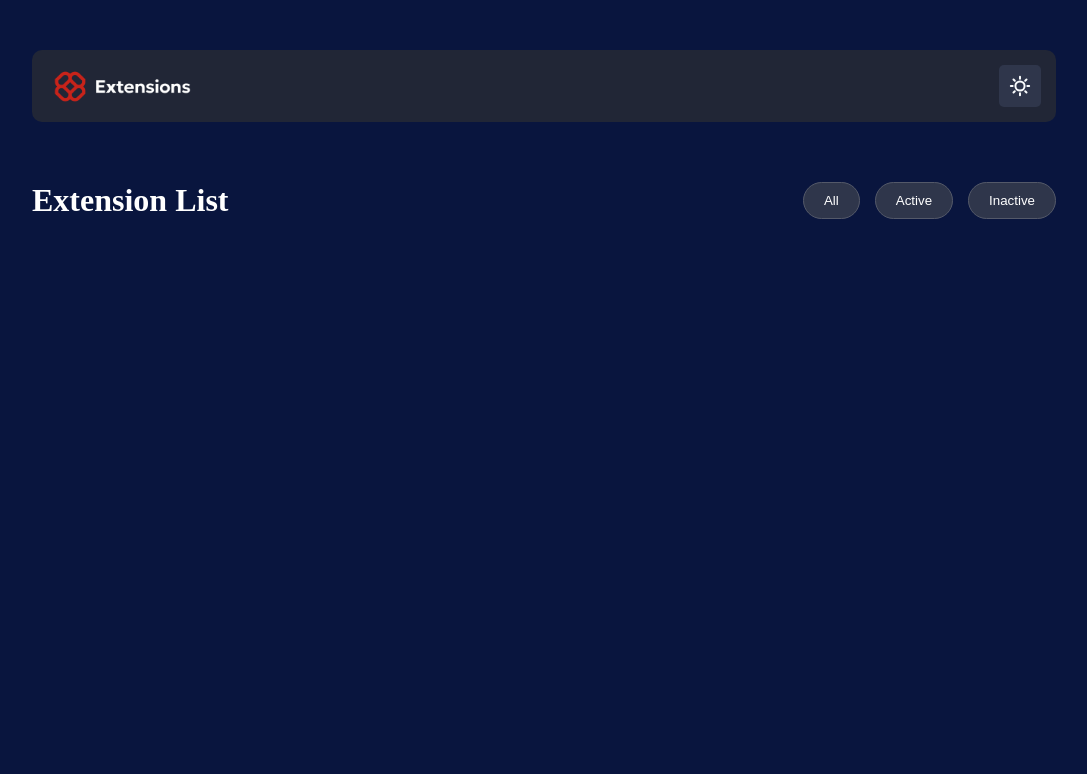
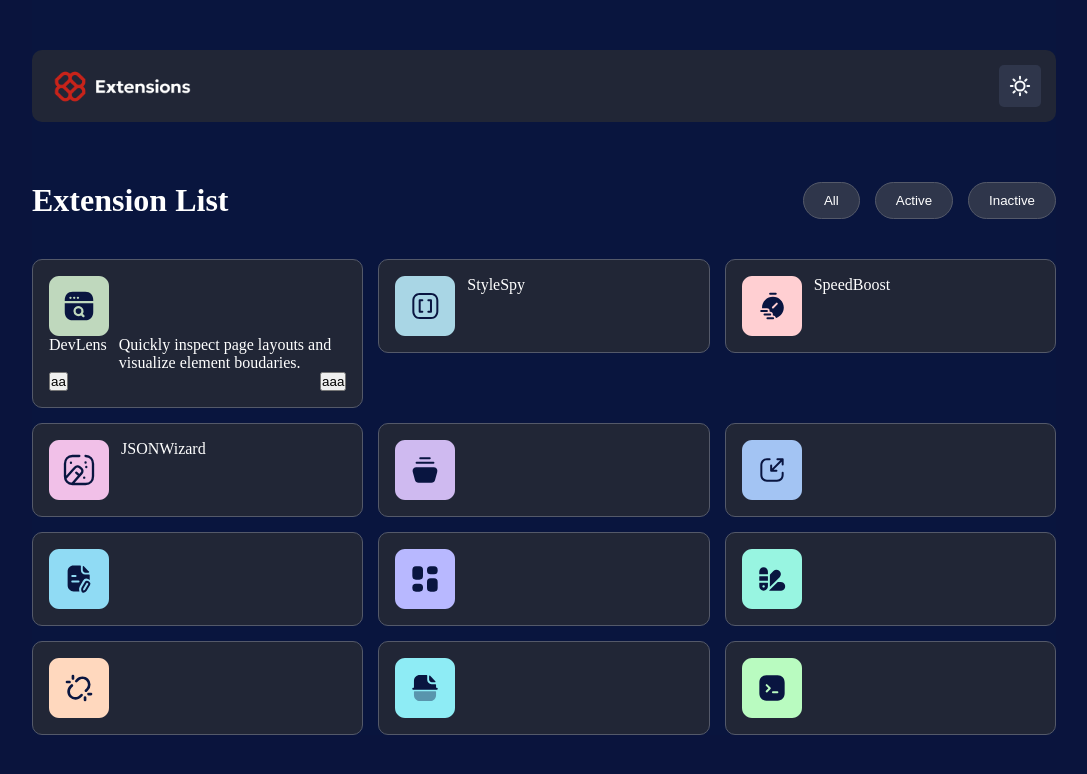
Before and after one commit to kaiquedevesa1/extensions, a React (Vite) app: page / in a window 1280 px wide. Shown: the top 774 px of the page, without its empty margins (96-1183 px from the left). Built offline with nearby package versions, Linux system fonts and the light colour scheme.

Commit message:
:tada: feat adds style

```diff
--- a/src/App.css
+++ b/src/App.css
@@ -1,15 +1,29 @@
 * {
+  margin: 0;
   padding: 0;
-  margin: 0;
   box-sizing: border-box;
 }
 
+html,
+body {
+  height: 100%;
+  background-color: #0a143d;
+}
+
+.content {
+  display: flex;
+  justify-content: center;
+  align-items: center;
+}
+
 .content-container {
-  width: 100vw;
-  height: 100vh;
+  width: 80%;
+  height: auto;
   background-color: #09153e;
   display: flex;
   flex-direction: column;
+  justify-content: center;
+  align-items: center;
 }
 
 .container-logo-mode {
@@ -25,7 +39,7 @@
   align-items: center;
   border-radius: 10px;
   padding: 15px;
-  width: 80%;
+  width: 80vw;
   background-color: #212636;
 }
 
@@ -41,7 +55,7 @@
   border-radius: 5px;
 }
 
-.container-extension {
+.extension-buttons {
   display: flex;
   justify-content: center;
   width: 100%;
@@ -51,7 +65,7 @@
   display: flex;
   justify-content: space-between;
   align-items: center;
-  width: 80%;
+  width: 80vw;
   padding-top: 60px;
   color: white;
 }
@@ -75,3 +89,51 @@
 .container-buttons button:hover {
   background-color: #545969;
 }
+
+.container-extensions {
+  display: flex;
+  justify-content: center;
+  align-items: center;
+
+  padding-top: 40px;
+}
+
+.extensions-list {
+  display: grid;
+  align-items: flex-start;
+  grid-template-columns: repeat(3, 1fr);
+  gap: 15px;
+  width: 100%;
+}
+
+.extension {
+  display: flex;
+
+  color: white;
+  flex-wrap: wrap;
+  gap: 12px;
+  background-color: #212636;
+  width: 100%;
+  border: 1px solid #545969;
+  border-radius: 10px;
+  padding: 16px;
+}
+
+.img {
+  display: flex;
+  align-items: flex-start;
+  flex-direction: column;
+  width: 100%;
+}
+
+.info-extension {
+  display: flex;
+  width: 100%;
+  gap: 12px;
+}
+
+.button-remove-add {
+  width: 100%;
+  display: flex;
+  justify-content: space-between;
+}
--- a/src/App.jsx
+++ b/src/App.jsx
@@ -10,14 +10,15 @@ import TabMasterPro from "./assets/images/logo-tab-master-pro.svg";
 import View from "./assets/images/logo-viewport-buddy.svg";
 import Markup from "./assets/images/logo-markup-notes.svg";
 import Grid from "./assets/images/logo-grid-guides.svg";
-import Palette from "./assets/images/icon-sun.svg";
-import LinkChecker from "./assets/images/icon-sun.svg";
-import DOM from "./assets/images/icon-sun.svg";
-import Console from "./assets/images/icon-sun.svg";
+import Palette from "./assets/images/logo-palette-picker.svg";
+import LinkChecker from "./assets/images/logo-link-checker.svg";
+import DOM from "./assets/images/logo-dom-snapshot.svg";
+import Console from "./assets/images/logo-console-plus.svg";
 
 function App() {
   return (
     <>
+      <div className="content">
         <div className="content-container">
           <div className="container-logo-mode">
             <div className="logo">
@@ -27,9 +28,9 @@ function App() {
               </div>
             </div>
           </div>
-        <div className="container-extension">
+          <div className="extension-buttons">
             <div className="filter">
-            <div className="extension-list">
+              <div className="title">
                 <h1>Extension List</h1>
               </div>
 
@@ -40,6 +41,63 @@ function App() {
               </div>
             </div>
           </div>
+          <div className="container-extensions">
+            <div className="extensions-list">
+              <div className="extension">
+                <div className="img">
+                  <img src={DevLens} alt="" />
+                  <div className="info-extension">
+                    <p>DevLens</p>
+                    <p>
+                      Quickly inspect page layouts and visualize element
+                      boudaries.
+                    </p>
+                  </div>
+                  <div className="button-remove-add">
+                    <button>aa</button>
+                    <button>aaa</button>
+                  </div>
+                </div>
+              </div>
+              <div className="extension">
+                <img src={StyleSpy} alt="" />
+                <p>StyleSpy</p>
+              </div>
+              <div className="extension">
+                <img src={SpeedBoost} alt="" />
+                <p>SpeedBoost</p>
+              </div>
+              <div className="extension">
+                <img src={JSONWizard} alt="" />
+                <p>JSONWizard</p>
+              </div>
+              <div className="extension">
+                <img src={TabMasterPro} alt="" />
+              </div>
+              <div className="extension">
+                <img src={View} alt="" />
+              </div>
+              <div className="extension">
+                <img src={Markup} alt="" />
+              </div>
+              <div className="extension">
+                <img src={Grid} alt="" />
+              </div>
+              <div className="extension">
+                <img src={Palette} alt="" />
+              </div>
+              <div className="extension">
+                <img src={LinkChecker} alt="" />
+              </div>
+              <div className="extension">
+                <img src={DOM} alt="" />
+              </div>
+              <div className="extension">
+                <img src={Console} alt="" />
+              </div>
+            </div>
+          </div>
+        </div>
       </div>
     </>
   );
```
Lines whose indentation alone changed are shown as unchanged.
